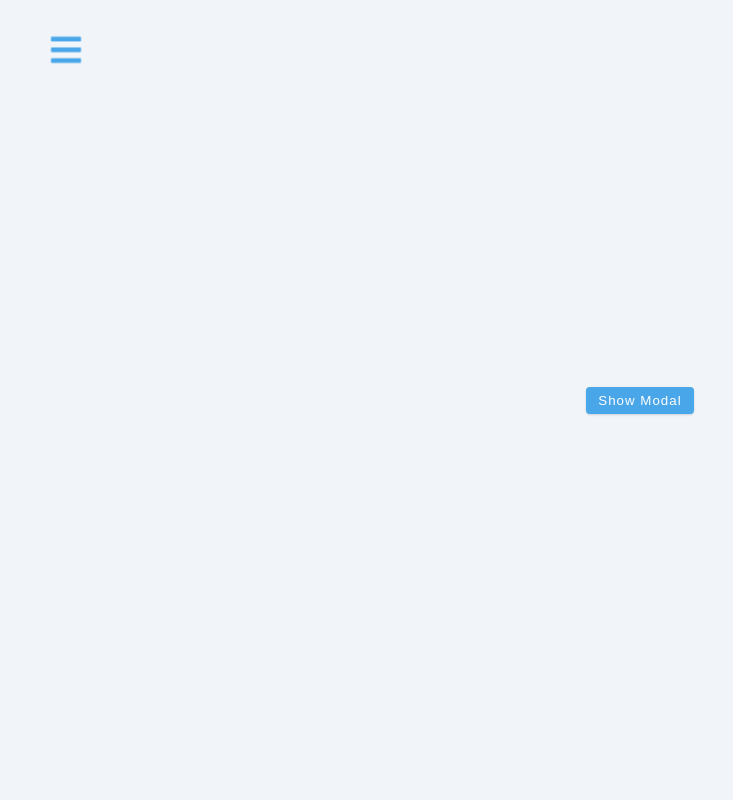
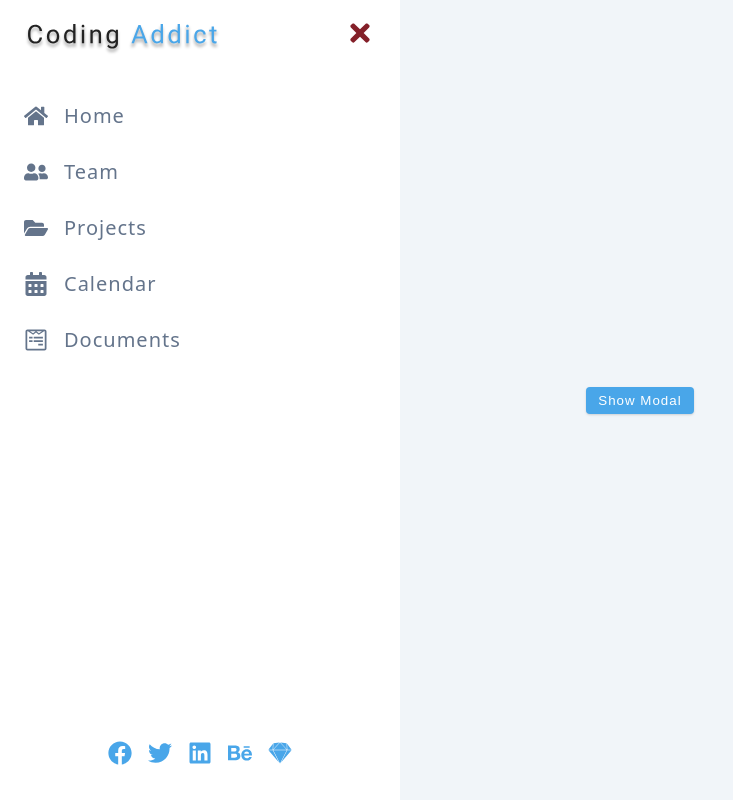
Before and after one commit to RedJyu/sidebar-challenge, a React (Vite) app: page / in a window 1280 px wide. Shown: the top 800 px of the page, without its empty margins (0-733 px from the left). Built offline with nearby package versions, Linux system fonts and the light colour scheme.

Commit message:
basic sidebar css

```diff
--- a/src/index.css
+++ b/src/index.css
@@ -332,3 +332,85 @@
   cursor: pointer;
   color: var(--red-dark);
 }
+/* SIDEBAR */
+
+.sidebar {
+  position: fixed;
+  position: fixed;
+  top: 0;
+  left: 0;
+  width: 100%;
+  height: 100%;
+  background: var(--white);
+  display: grid;
+  grid-template-rows: auto 1fr auto;
+  row-gap: 1rem;
+  box-shadow: var(--red-dark);
+  transition: var(--transition);
+}
+
+@media screen and (min-width: 676px) {
+  .sidebar {
+    width: 400px;
+  }
+}
+
+.sidebar-header {
+  display: flex;
+  justify-content: space-between;
+  align-items: center;
+  padding: 1rem 1.5rem;
+}
+.logo {
+  height: 40px;
+}
+
+.close-btn {
+  font-size: 1.75rem;
+  background: transparent;
+  border-color: transparent;
+  color: var(--red-dark);
+  cursor: pointer;
+}
+
+.links a {
+  display: flex;
+  align-items: center;
+  font-size: 1.25rem;
+  text-transform: capitalize;
+  padding: 1rem 1.5rem;
+  color: var(--grey-500);
+  transition: var(--transition);
+  letter-spacing: var(--letterSpacing);
+}
+
+.links a:hover {
+  background: var(--grey-100);
+  color: var(--grey-800);
+}
+
+.links a svg {
+  font-size: 1.5rem;
+  color: var(--grey-500);
+  margin-right: 1rem;
+  transition: var(--transition);
+}
+
+.links a svg:hover {
+  color: var(--grey-700);
+}
+
+.social-links {
+  display: flex;
+  justify-self: center;
+  padding-bottom: 2rem;
+}
+.social-links a {
+  font-size: 1.5rem;
+  margin: 0 0.5rem;
+  color: var(--primary-500);
+  transition: var(--transition);
+}
+.social-links a:hover {
+  color: var(--primary-800);
+}
```
